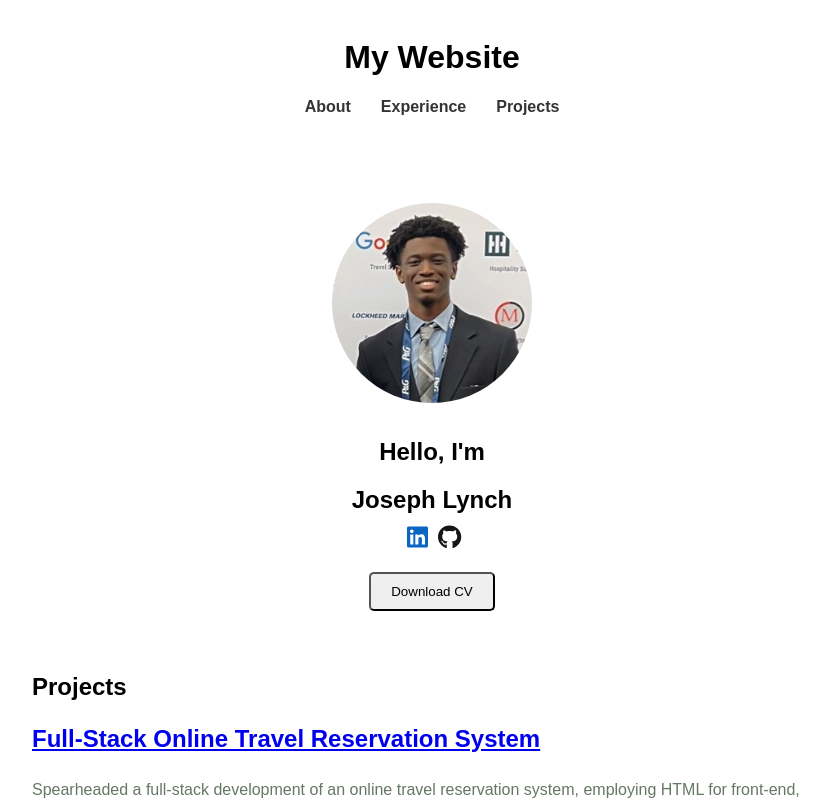
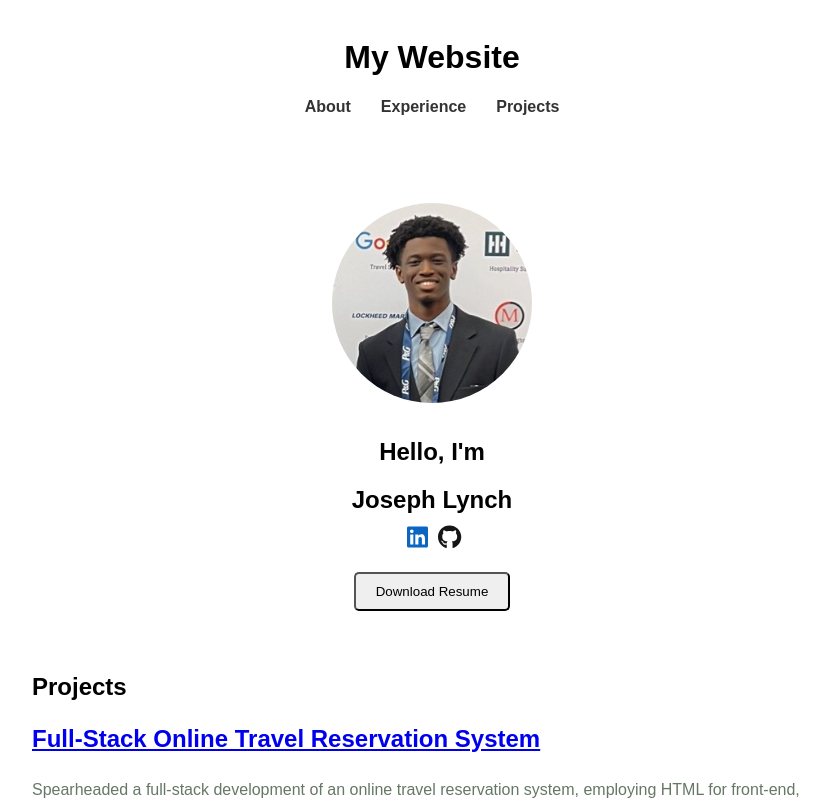
Before and after one commit to jzlynch02/Portfolio-Website, a React (Create React App) app: page / in a window 1280 px wide. Shown: the top 800 px of the page, without its empty margins (208-1038 px from the left). Built offline with nearby package versions, Linux system fonts and the light colour scheme.

Commit message:
removed contact

```diff
--- a/src/App.js
+++ b/src/App.js
@@ -35,7 +35,7 @@ function App() {
             <div className="Buttons">
             <a href={`${process.env.PUBLIC_URL}/resume.pdf`}
             download="Resume_Joseph_Lynch.pdf">
-              <button>Download CV</button>
+              <button>Download Resume</button>
             </a>
               {/*<button>Contact Info</button>*/}
             </div>
```
